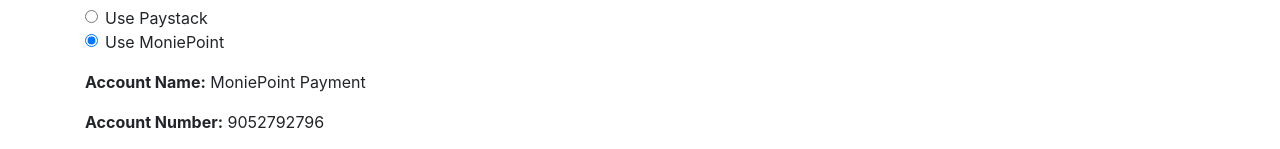
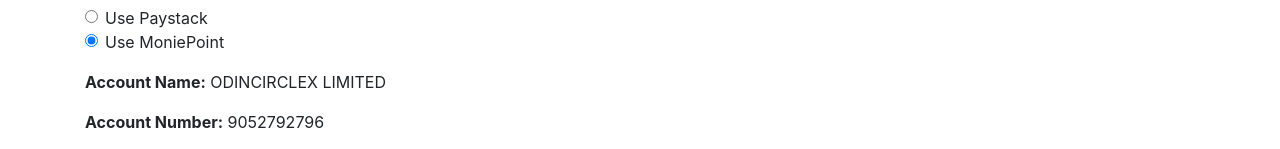
Before and after one commit to betxcircle/circles-web, a React (Vite) app: page /checkout in a window 1280 px wide. Both pictures are taken after a click on the radio button "Use MoniePoint". Shown: the part 651-800 px from the top of the page. Built offline with nearby package versions, Linux system fonts and the light colour scheme.

Commit message:
Update Checkout.jsx

```diff
--- a/src/auth/Checkout.jsx
+++ b/src/auth/Checkout.jsx
@@ -24,7 +24,7 @@
 //                     <div className="col-md-5 col-lg-4 order-md-last">
 //                         <h4 className="d-flex justify-content-between align-items-center mb-3">
 //                             <span className="text-primary">Your cart</span>
-//                             <span className="badge bg-primary rounded-pill">{state.length}</span>
+//                             <span className="badge bg-primary text-white rounded-pill">{state.length}</span>
 //                         </h4>
 //                         <ul className="list-group mb-3">
 //                             {state.map(itemList)}
@@ -423,7 +423,7 @@
                         {/* Account Details (Text, Not Inputs) */}
                         {paymentMethod === 'MoniePoint' && (
                             <div className="mt-3">
-                                <p><strong>Account Name:</strong> MoniePoint Payment</p>
+                                <p><strong>Account Name:</strong> ODINCIRCLEX LIMITED</p>
                                 <p><strong>Account Number:</strong> 9052792796</p>
 
                                 {/* Delivery Method */}
@@ -449,9 +449,12 @@
 
                         <hr className="my-4" />
 
-                        <button className="w-100 btn btn-primary btn-lg" type="submit" onClick={handleCheckout}>
-                         Continue to checkout
-                        </button>
+                   {/* Conditionally Display the Button */}
+      {paymentMethod === "MoniePoint" && (
+        <button className="w-100 btn btn-primary btn-lg" type="submit" onClick={handleCheckout}>
+          Place Order
+        </button>
+      )}
 
                     </form>
                 </div>
```
